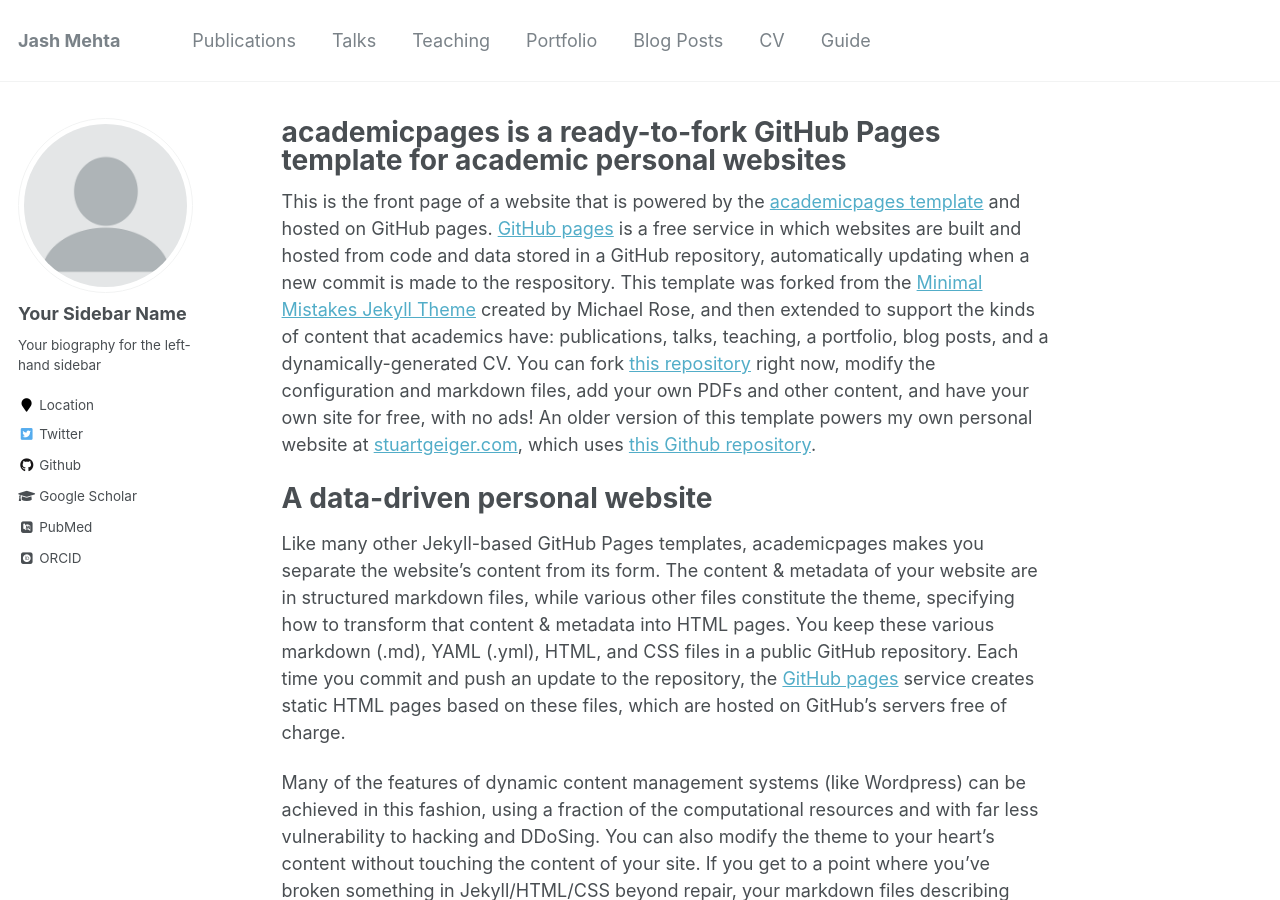
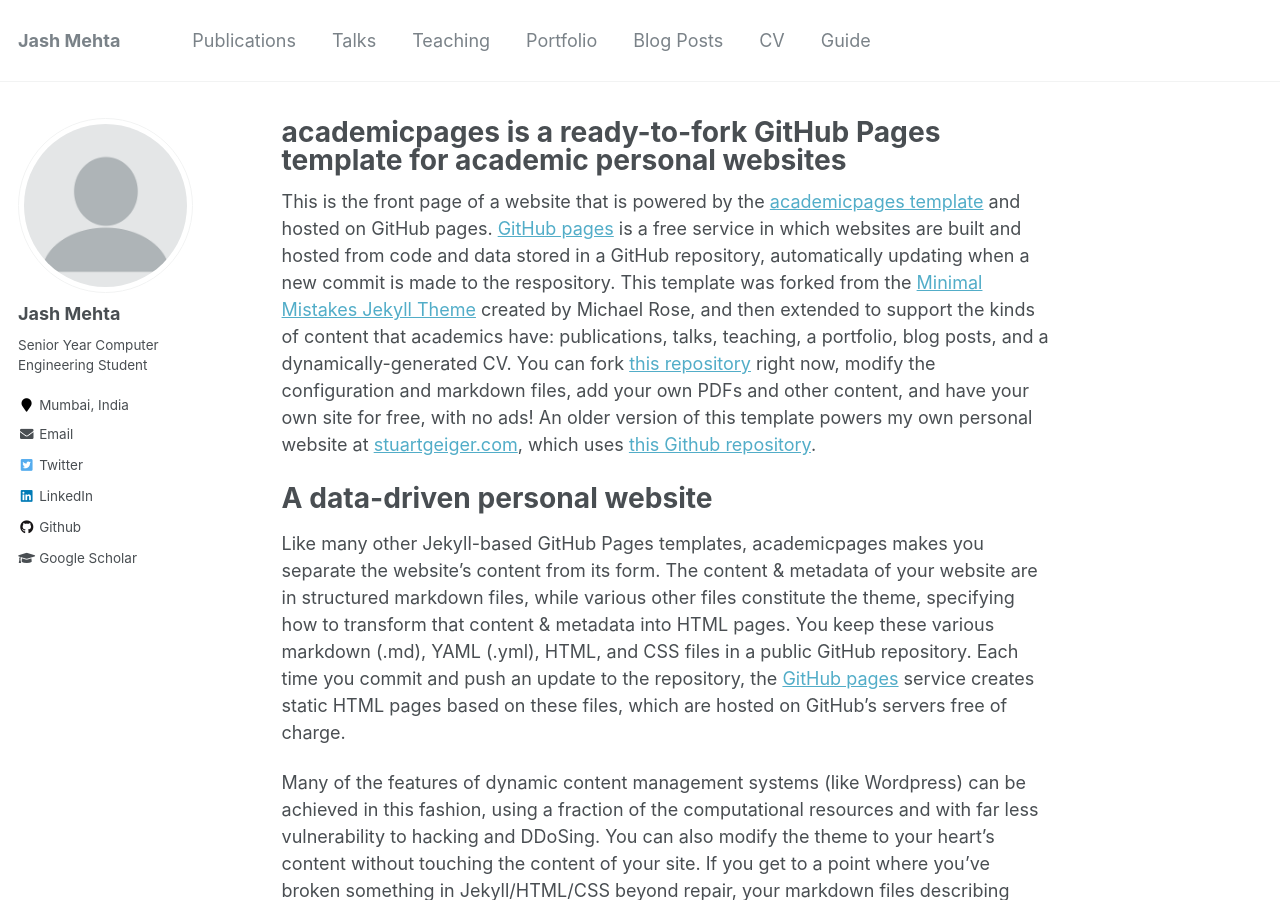
Before and after one commit to jashmehta3300/jashmehta3300.github.io, a Jekyll site: the page built from _pages/about.md, in a window 1280 px wide and 900 px high. Built offline with Jekyll 4.4.1, drawn with Linux system fonts in a browser that asks for light colours; some web fonts are replaced.

Commit message:
ADD: config details

```diff
--- a/_config.yml
+++ b/_config.yml
@@ -21,15 +21,15 @@ future                   : true
 read_more                : "disabled" # if enabled, adds "Read more" links to excerpts
 talkmap_link             : false #change to true to add link to talkmap on talks page
 comments:
-  provider               : # false (default), "disqus", "discourse", "facebook", "google-plus", "staticman", "custom"
+  provider               : disqus# false (default), "disqus", "discourse", "facebook", "google-plus", "staticman", "custom"
   disqus:
-    shortname            :
+    shortname            : jashmehta3300
   discourse:
     server               : # https://meta.discourse.org/t/embedding-discourse-comments-via-javascript/31963 , e.g.: meta.discourse.org
   facebook:
     appid                :
     num_posts            : # 5 (default)
-    colorscheme          : # "light" (default), "dark"
+    colorscheme          : dark # "light" (default), "dark"
 staticman:
   allowedFields          : ['name', 'email', 'url', 'message']
   branch                 : "gh-pages" # "master", "gh-pages"
@@ -75,20 +75,20 @@ social:
 analytics:
   provider               :  "google-universal" # false (default), "google", "google-universal", "custom"
   google:
-    tracking_id          :
+    tracking_id          : UA-185424615-1
 
 
 # Site Author
 author:
-  name             : "Your Sidebar Name"
+  name             : "Jash Mehta"
   avatar           : "profile.png"
-  bio              : "Your biography for the left-hand sidebar"
-  location         : "Location"
+  bio              : "Senior Year Computer Engineering Student"
+  location         : "Mumbai, India"
   employer         :
-  pubmed           : "https://www.ncbi.nlm.nih.gov/pubmed/?term=john+snow"
-  googlescholar    : "http://yourfullgooglescholarurl.com"
-  email            :
-  researchgate     :  # example: "https://www.researchgate.net/profile/yourprofile"
+  pubmed           :
+  googlescholar    : "https://scholar.google.com/citations?user=1Tms710AAAAJ&hl=en&oi=ao"
+  email            : "jashmehta3300@gmail.com"
+  researchgate     :  #"https://www.researchgate.net/profile/Jash-Mehta-5"
   uri              :
   bitbucket        :
   codepen          :
@@ -96,24 +96,24 @@ author:
   flickr           :
   facebook         :
   foursquare       :
-  github           : "academicpages"
+  github           : "jashmehta3300"
   google_plus      :
   keybase          :
-  instagram        :
+  instagram        : # "jash_mehta_"
   impactstory      : #"https://profiles.impactstory.org/u/xxxx-xxxx-xxxx-xxxx"
   lastfm           :
-  linkedin         :
-  orcid            : "http://orcid.org/yourorcidurl"
+  linkedin         : "jash-mehta-3300"
+  orcid            : # "http://orcid.org/yourorcidurl"
   pinterest        :
   soundcloud       :
   stackoverflow    : # http://stackoverflow.com/users/123456/username
   steam            :
   tumblr           :
-  twitter          : "replacethistwitterhandle"
+  twitter          : "jashmehta3300"
   vine             :
   weibo            :
   xing             :
-  youtube          :
+  youtube          : # "https://www.youtube.com/channel/UCvVu82Xwhg6AEMI9GxFlZ1Q"
   wikipedia        :
 
 
```
